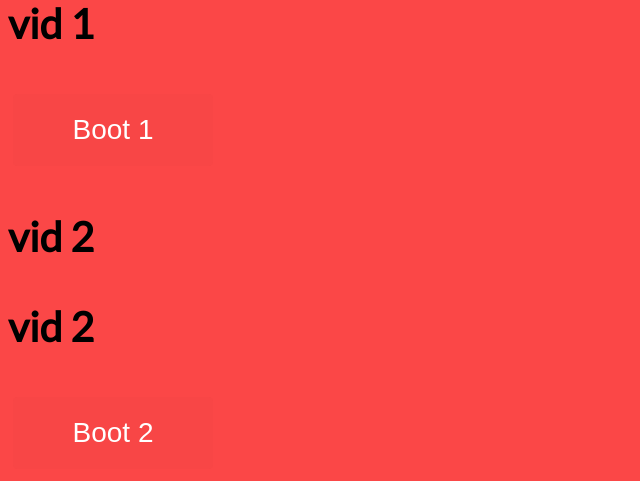
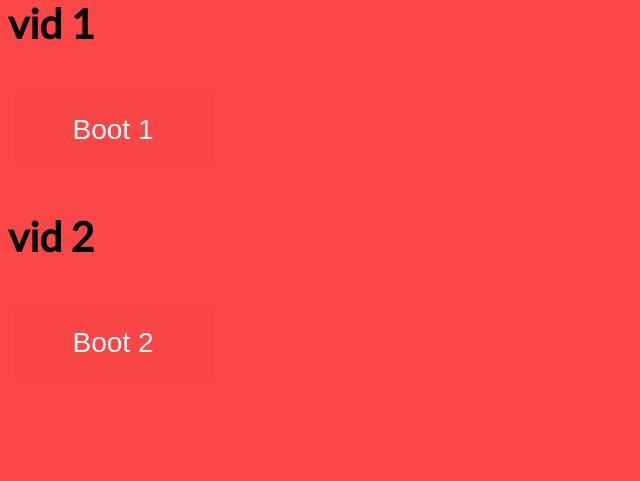
Before and after one commit to cassandralem/calgilcass, a Python web app: template templates/home.html in a window 1280 px wide. Shown: the part 42-523 px from the top of the page, without its empty margins (0-640 px from the left). Run offline with Jinja, Linux system fonts and the light colour scheme; the template is opened without the code that fills it, so the values that code supplies are empty.

Commit message:
minor clean-up

```diff
--- a/templates/home.html
+++ b/templates/home.html
@@ -11,17 +11,13 @@
       <form action="/" method="post">
         <h3>vid 1</h3>
         <span id="player1"></span>
-        <button name="boot1">Boot 1</button>
+        <button value="boot1">Boot 1</button>
 
   <br>
 
       <h3>vid 2</h3>
-        <div id="player2"></div>
-
-
-      <h3>vid 2</h3>
         <span id="player2"></span>
-        <button name="boot2"> Boot 2</button>
+        <button value="boot2"> Boot 2</button>
     </form>
 </body>
   <script src="/javascript/home.js"></script>
```
Also changed, not shown: main.py (+1 -9 lines).
